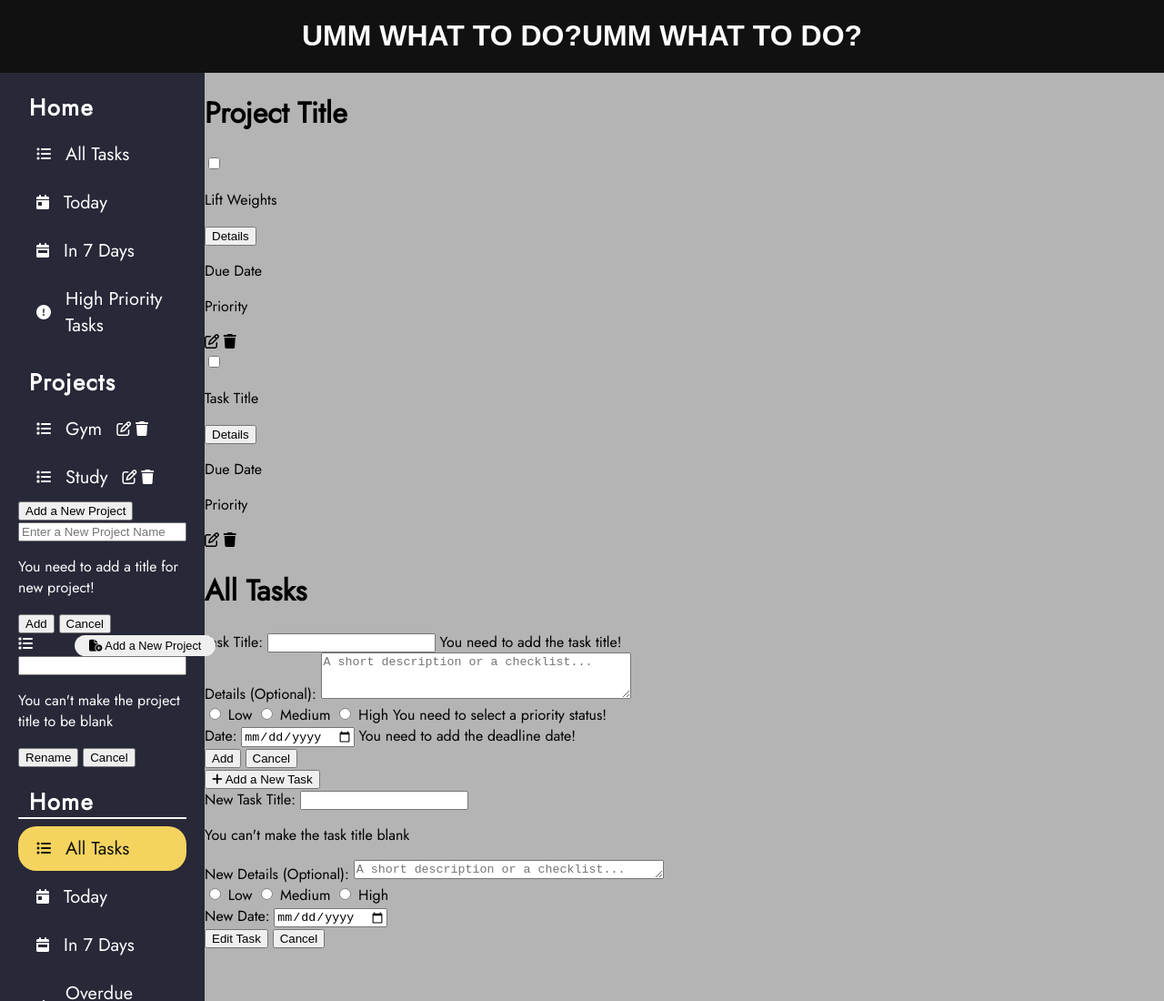
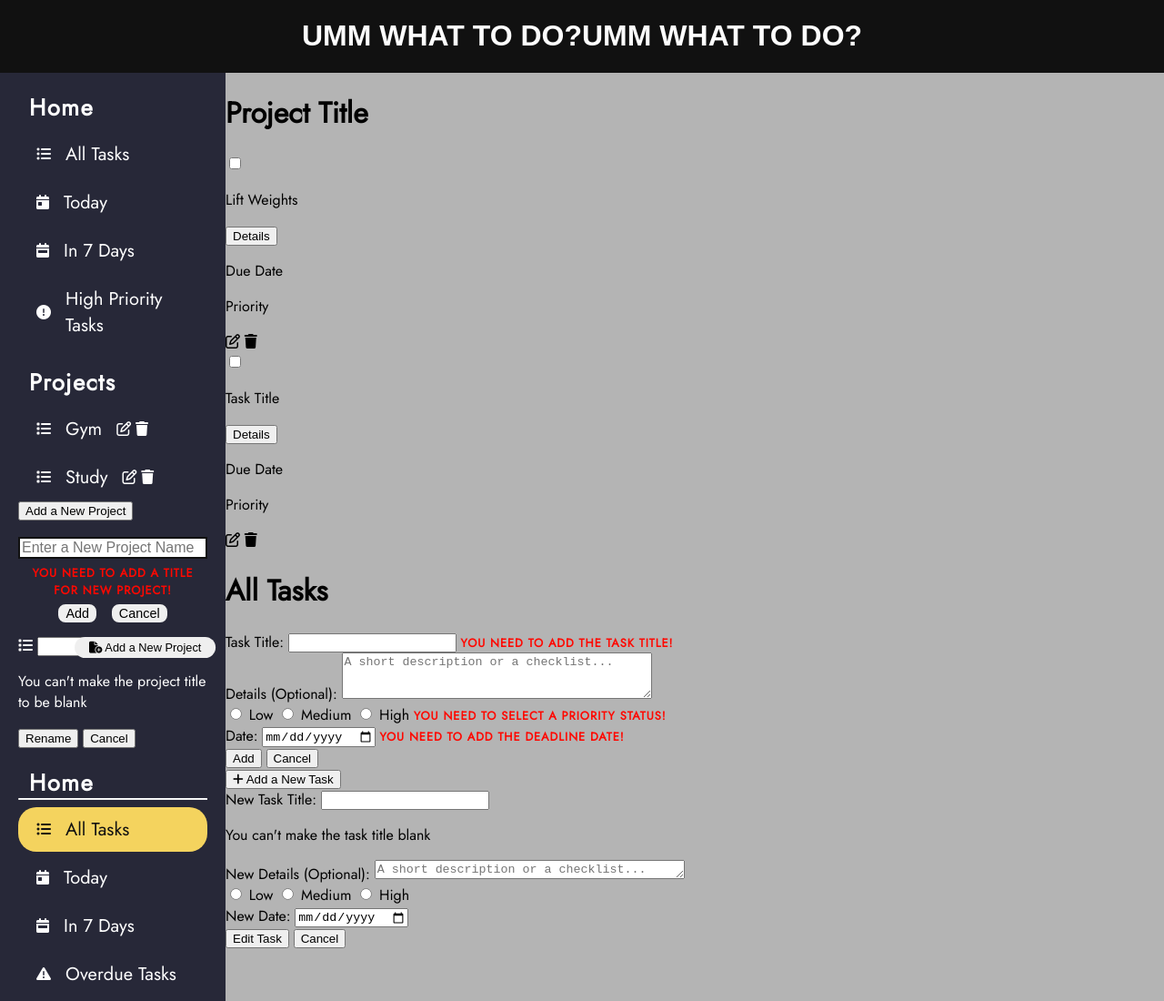
Before and after one commit to JHoldsworth23/umm-what-to-do, a website built with webpack: page template.html in a window 1280 px wide. Shown: the top 1100 px of the page at 91% size. Built offline with nearby package versions, Linux system fonts and the light colour scheme.

Commit message:
Style the add-project-form and error message and buttons

```diff
--- a/src/style.css
+++ b/src/style.css
@@ -82,6 +82,46 @@ hr {
     color: #111111;
 }
 
+.project-inputs {
+    text-align: center;
+    margin: 12px 0;
+}
+
+.project-inputs > input {
+    border: 2px solid #111111;
+    width: 200px;
+    font-size: 1rem;
+    margin: 6px 0;
+}
+
+.error-message {
+    color: #FF0800;
+    text-transform: uppercase;
+    font-size: 0.8rem;
+    font-weight: bold;
+    letter-spacing: 1px;
+    margin: 0 0 4px;
+}
+
+.submit-btn, .cancel-btn {
+    font-size: 0.9rem;
+    border: 2px solid #272838;
+    border-radius: 10px;
+    padding: 2px 8px;
+    margin: 0 4px;
+    cursor: pointer;
+}
+
+.submit-btn:hover {
+    background-color: #228B22;
+    color: #FEFEFE;
+}
+
+.cancel-btn:hover {
+    background-color: #FF0800;
+    color: #FEFEFE;
+}
+
 /* TASKS SECTION */
 .right-panel {
     background-color: #B4B4B4;
```
